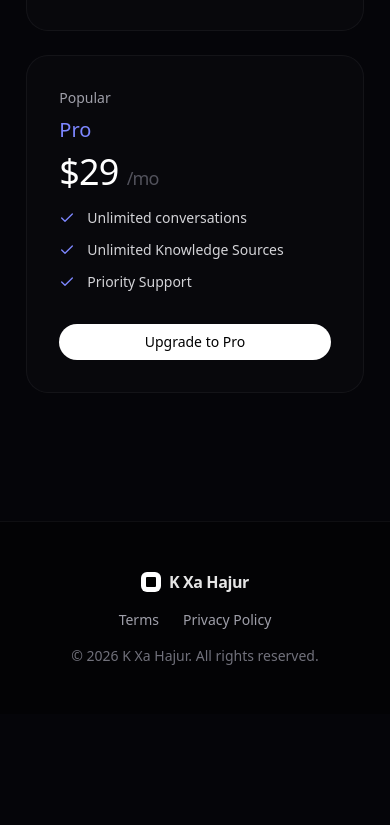
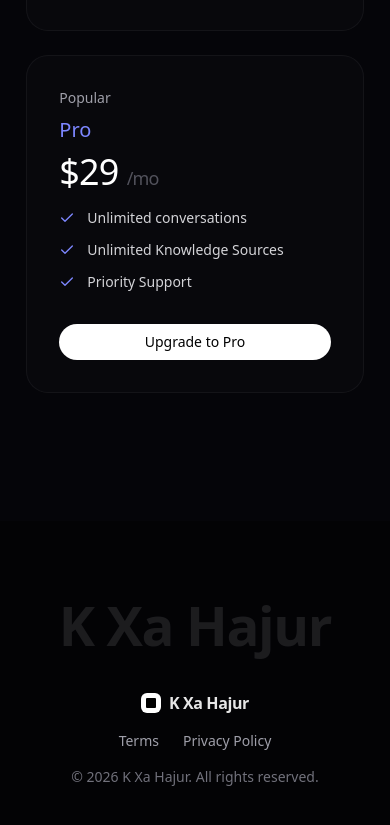
Before and after one commit to LokendraGC/chatapp, a Next.js app: page / in a window 390 px wide. Shown: the part 3874-4699 px from the top of the page. Before the commit the page ends 4588 px from the top, so only its background shows below. Built offline with nearby package versions, Linux system fonts and the light colour scheme; no server answers.

Commit message:
anmiated title added on footer

```diff
--- a/components/ui/landing/footer/index.tsx
+++ b/components/ui/landing/footer/index.tsx
@@ -2,10 +2,18 @@ import Link from "next/link";
 
 export const Footer = () => {
   return (
-    <footer className="border-t border-white/5 py-12 bg-black/40 w-full">
-      <div className="max-w-6xl mx-auto px-6 flex flex-col md:flex-row items-center justify-between gap-4">
+    <footer className="bg-black/40 w-full">
+      <div className="w-full px-6 pt-16 pb-6">
+        <div className="flex items-center justify-center">
+          <span className="text-center text-[clamp(3rem,14vw,16rem)] font-extrabold tracking-tight text-white/10 select-none">
+            K Xa Hajur
+          </span>
+        </div>
+      </div>
+
+      <div className="max-w-6xl mx-auto px-6 pb-12 flex flex-col md:flex-row items-center justify-between gap-4">
         {/* Left: Logo */}
-        <div className="flex items-center">
+          <div className="flex items-center">
           <Link href="/" className="flex items-center gap-2">
             <div className="w-5 h-5 bg-white rounded-sm flex items-center justify-center">
               <div className="w-2.5 h-2.5 bg-black rounded-[1px]"></div>
```
